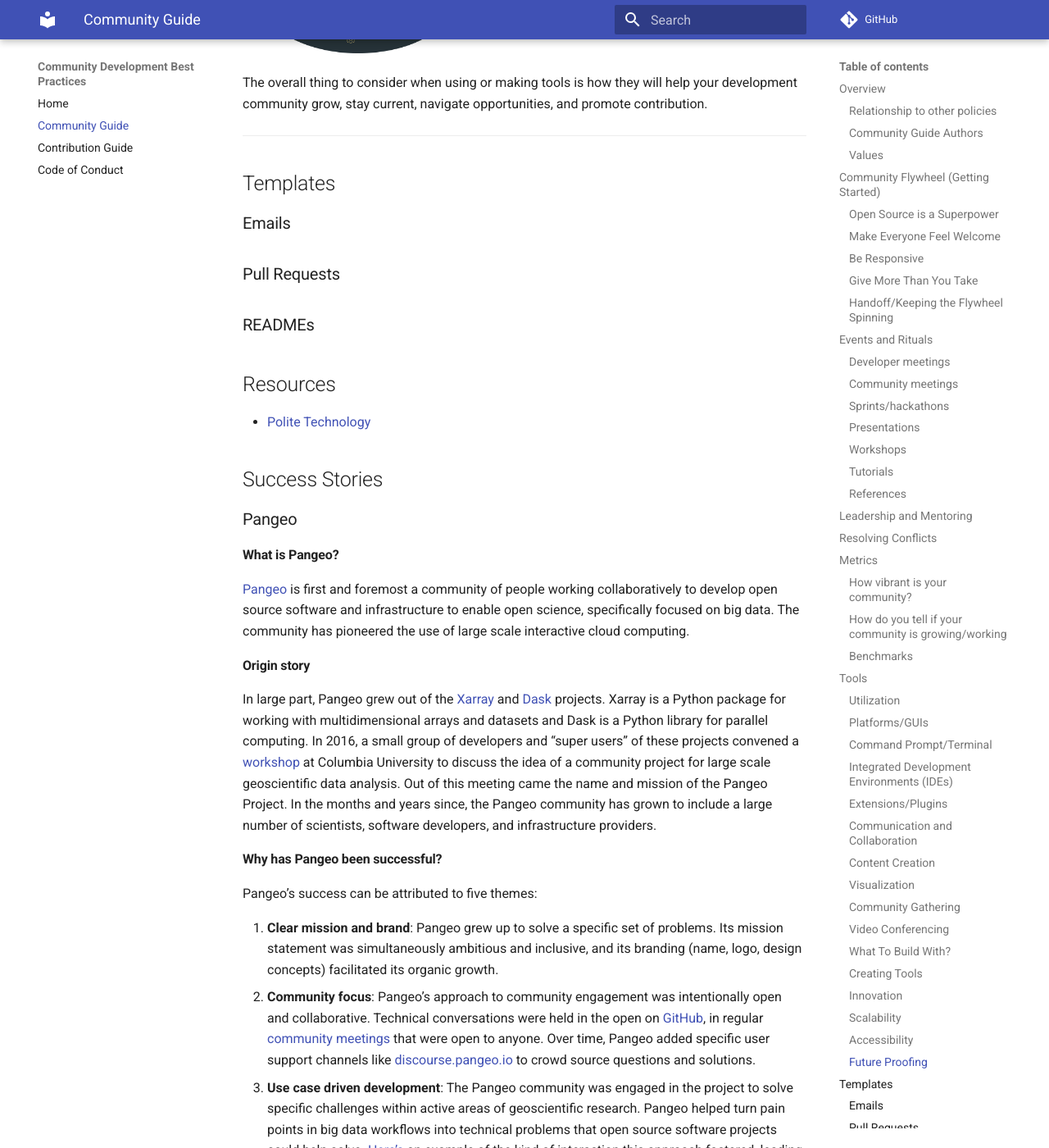
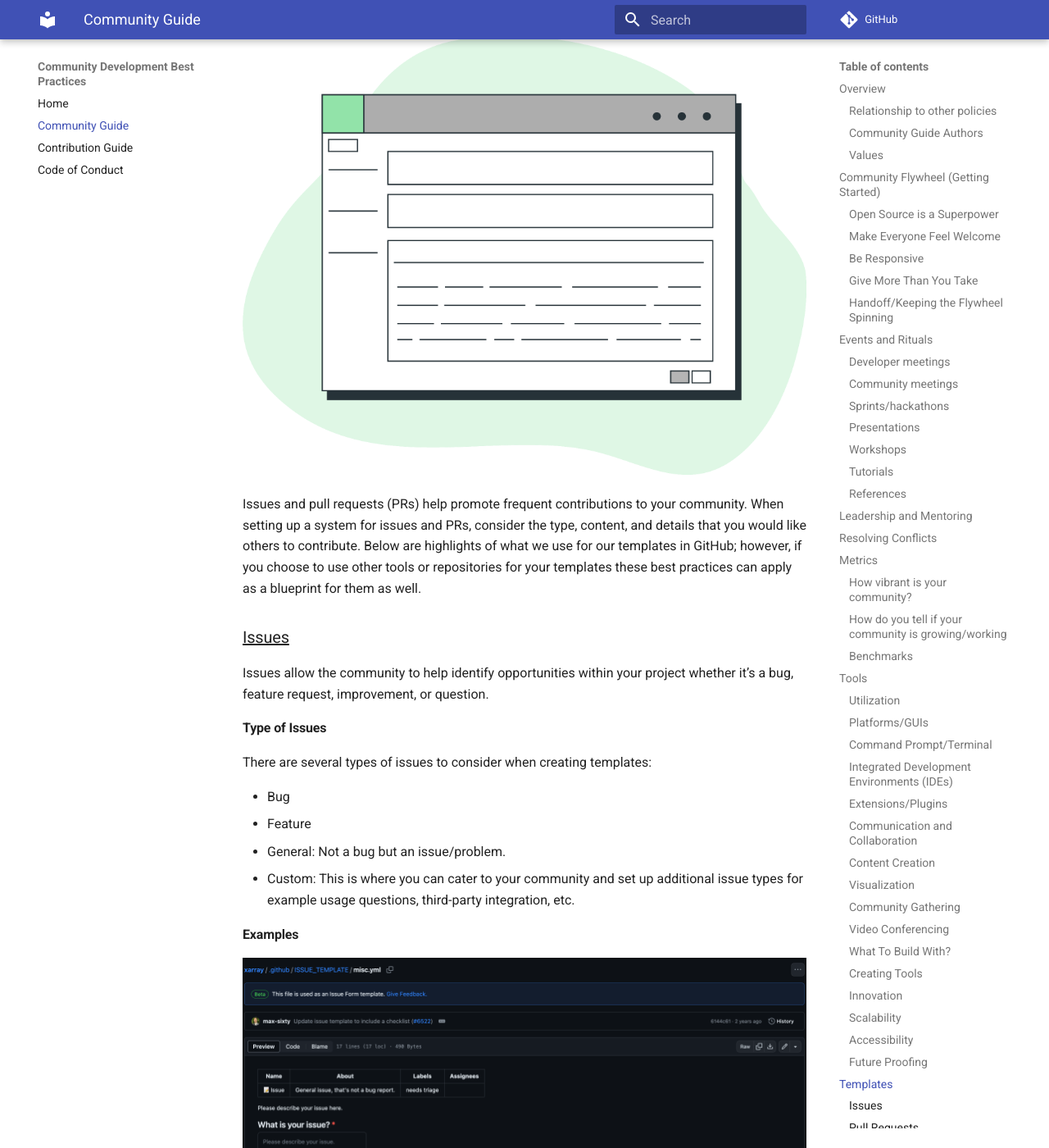
Before and after one commit to ESIPFed/esds-community-guide, an MkDocs documentation site: the page built from docs/community-guide/index.md, in a window 1280 px wide and 1400 px high, scrolled down 14737 px. Shown: the whole window at 82% size. Built offline with MkDocs 1.6.1 and Material for MkDocs 9.7.7, drawn with Linux system fonts in a browser that asks for light colours; comment, search, counter and statistics services are not loaded; some of the changed text lies outside the part shown.

Commit message:
add templates content

```diff
--- a/docs/community-guide/index.md
+++ b/docs/community-guide/index.md
@@ -320,18 +320,75 @@
 When interacting with other contributors we suggest that you use methods that help empower a cohesive and inclusive culture.
 
 ### Future Proofing
+![<a href="https://storyset.com/work">Work illustrations by Storyset</a>](../assets/images/Innovation-amico.png){ align="right" width="250" }
+
 As a developer community, we should not rely heavily on tools but allow them to help us where needed. That thought should be kept in mind when building solutions for others. We need access to what is necessary at the moment and be able to audit and consolidate later if need be. This practice keeps the community and its resources relevant and accountable.
-
-![<a href="https://storyset.com/work">Work illustrations by Storyset</a>](../assets/images/Innovation-amico.png){ width="300" }
 
 The overall thing to consider when using or making tools is how they will help your development community grow, stay current, navigate opportunities, and promote contribution.
 
 ---
 
 ## Templates
-### Emails
-### Pull Requests
-### READMEs
+![<a href="https://storyset.com/work">Work illustrations by Storyset</a>](../assets/images/Templates.png)
+
+Issues and pull requests (PRs) help promote frequent contributions to your community. When setting up a system for issues and PRs, consider the type, content, and details that you would like others to contribute. Below are highlights of what we use for our templates in GitHub; however, if you choose to use other tools or repositories for your templates these best practices can apply as a blueprint for them as well.
+
+### ^^Issues^^
+Issues allow the community to help identify opportunities within your project whether it’s a bug, feature request, improvement, or question.
+
+#### Type of Issues
+There are several types of issues to consider when creating templates:
+
+- Bug
+- Feature
+- General: Not a bug but an issue/problem.
+- Custom: This is where you can cater to your community and set up additional issue types for example usage questions, third-party integration, etc.
+
+#### Examples
+
+<figure markdown="span">
+![A screenshot of an issue template that is not a bug or feature](../assets/images/Issue-general.png)
+<figcaption>General Issue</figcaption>
+</figure>
+
+<figure markdown="span">
+![A screenshot of a custom issue template](../assets/images/Issue-custom.png)
+<figcaption>Custom Issue</figcaption>
+</figure>
+
+<figure markdown="span">
+![A screenshot of a feature issue template](../assets/images/Issue-feature.png)
+<figcaption>Feature Issue</figcaption>
+</figure>
+
+
+### ^^Pull Requests^^
+We encourage you to set up PR templates and guidelines for ease of use and consistency. When creating your template consider the workflow of submitting and approving a PR.
+
+<figure markdown="span">
+![A screenshot of a pull request template](../assets/images/Pullrequest-ex.png)
+<figcaption>Pull Request(PR)</figcaption>
+</figure>
+
+#### ^^Things To Keep In Mind^^
+
+1. Labels provide clarity of the PR’s status in the workflow. Below are status options to consider when you are building templates:
+    - Work in progress
+    - Ready for review
+    - In Review
+    - PR Feedback
+
+2. Including in the body for the contributor to reference an issue or another PR/ticket is an added option to consider when building your template.
+3. Checklists help with the flow or highlighting important items/techniques that need to be included for a PR to be complete.
+
+
+### ^^Resources^^
+- [Creating Issue Templates in GitHub](https://docs.github.com/en/communities/using-templates-to-encourage-useful-issues-and-pull-requests/manually-creating-a-single-issue-template-for-your-repository)
+- [Creating Pull Request Templates in GitHub](https://docs.github.com/en/communities/using-templates-to-encourage-useful-issues-and-pull-requests/creating-a-pull-request-template-for-your-repository)
+- [Configuring Templates in GitHub](https://docs.github.com/en/communities/using-templates-to-encourage-useful-issues-and-pull-requests/configuring-issue-templates-for-your-repository)
+
+---
+
 ## Resources
 - [Polite Technology](https://polite.technology/preview)
 
```
Also changed, not shown: docs/assets/images/Issue-custom.png (added), docs/assets/images/Issue-feature.png (added), docs/assets/images/Issue-general.png (added), docs/assets/images/Pullrequest-ex.png (added), docs/assets/images/Templates.png (added).
